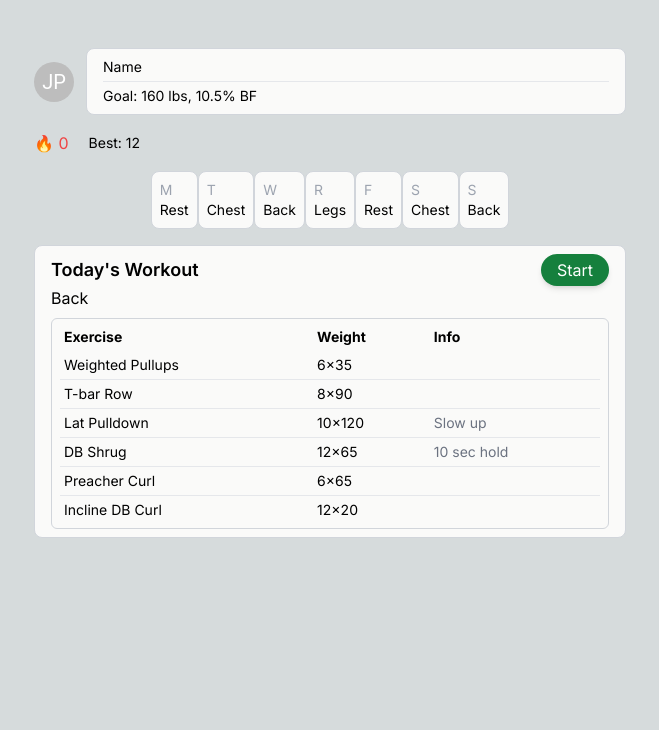
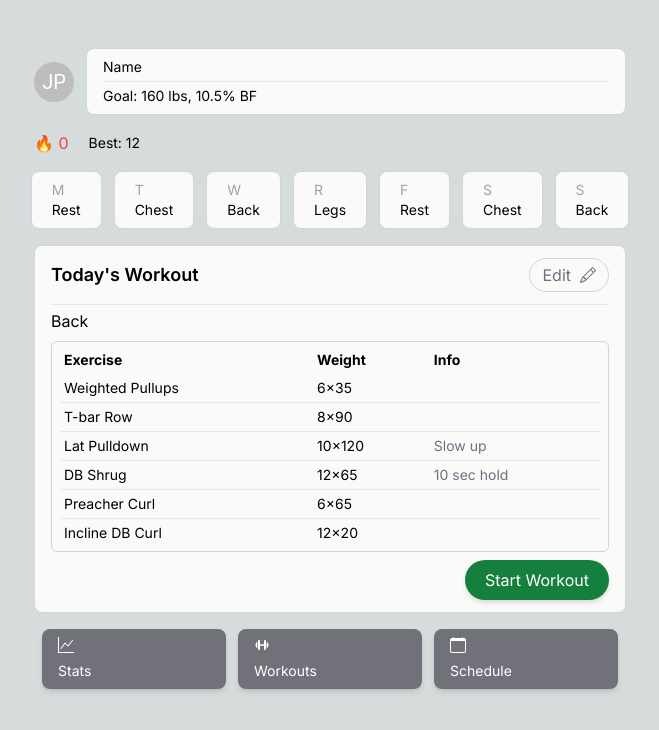
Before and after one commit to japeotter21/gymtrack, a Next.js app: page / in a window 1280 px wide. Shown: the top 730 px of the page, without its empty margins (310-969 px from the left). Built offline with nearby package versions, Linux system fonts and the light colour scheme.

Commit message:
skeleton

```diff
--- a/package.json
+++ b/package.json
@@ -21,6 +21,7 @@
     "postcss": "8.4.27",
     "react": "18.2.0",
     "react-dom": "18.2.0",
+    "react-icons": "^4.10.1",
     "tailwindcss": "3.3.3"
   }
 }
--- a/src/app/page.js
+++ b/src/app/page.js
@@ -2,6 +2,8 @@
 import React, { useState, useEffect } from 'react'
 import Image from 'next/image'
 import { Avatar, Paper } from '@mui/material'
+import { BsCalendar, BsGraphUp, BsPencil } from 'react-icons/bs'
+import { BiDumbbell} from 'react-icons/bi'
 
 export default function Home() {
   const [streak, setStreak] = useState(0)
@@ -23,7 +25,7 @@ export default function Home() {
   },[day])
 
   return (
-    <main className="flex min-h-screen flex-col items-center pt-6 lg:pt-12 px-2 lg:p-12 gap-4">
+    <main className="flex min-h-screen flex-col items-center py-6 lg:pt-12 px-2 lg:p-12 gap-4">
       <div className='flex items-center justify-between w-full gap-3 lg:w-1/2'>
         <Avatar>JP</Avatar>
         <div className='w-full border border-gray-300 rounded-lg bg-stone-50 px-4 py-2'>
@@ -36,9 +38,9 @@ export default function Home() {
         <div className={streak > 0 ? `text-green-500` : `text-red-500`}>🔥&nbsp;{streak}</div>
         <div className='text-sm'>Best: 12</div>
       </div>
-      <div className='flex'>
+      <div className='flex lg:gap-3'>
           {week.map((day,id)=>
-            <div className='border border-gray-300 rounded-lg bg-stone-50 p-2' key={id}>
+            <div className='border border-gray-300 rounded-lg bg-stone-50 p-2 lg:px-5' key={id}>
                 <div className='text-sm text-gray-400'>
                 {day}
                 </div>
@@ -56,11 +58,12 @@ export default function Home() {
             </div>
           )}
         </div>
-        <div className='w-full lg:w-1/2 flex-col gap-2 items-center border border-gray-300 rounded-lg bg-stone-50 px-4 py-2'>
+        <div className='w-full lg:w-1/2 flex-col gap-2 items-center border border-gray-300 rounded-lg bg-stone-50 px-4 py-1'>
           <div className='flex justify-between items-center'>
             <p className='font-semibold text-lg'>Today's Workout</p>
-            <button className='shadow-md py-1 px-4 rounded-full bg-green-700 hover:bg-opacity-70 text-white'>Start</button>
+            <button className='border border-gray-300 py-1 px-3 rounded-full mr-0 ml-auto my-2 flex items-center text-gray-500'>Edit &nbsp;<BsPencil /></button>
           </div>
+          <hr className='my-1' />
           <div>Back</div>
           <div className='text-sm border border-gray-300 rounded-md px-2 py-1 mt-2'>
             <table className='w-full'>
@@ -105,6 +108,21 @@ export default function Home() {
               </tbody>
             </table>
           </div>
+          <button className='block shadow-md py-2 px-5 rounded-full bg-green-700 hover:bg-opacity-70 text-white mr-0 ml-auto my-2'>Start Workout</button>
+        </div>
+        <div className='w-full lg:w-1/2 flex justify-between items-center gap-3 px-2'>
+          <div className='shadow-md rounded-lg w-full bg-zinc-500 px-4 py-2 text-white'>
+            <BsGraphUp />
+            <p className='text-sm mt-2'>Stats</p>
+          </div>
+          <div className='shadow-md rounded-lg w-full bg-zinc-500 px-4 py-2 text-white'>
+            <BiDumbbell />
+            <p className='text-sm mt-2'>Workouts</p>
+          </div>
+          <div className='shadow-md rounded-lg w-full bg-zinc-500 px-4 py-2 text-white'>
+            <BsCalendar />
+            <p className='text-sm mt-2'>Schedule</p>
+          </div>
         </div>
     </main>
   )
```
Also changed, not shown: 1 other file (tests, documents, lock files or other folders).
